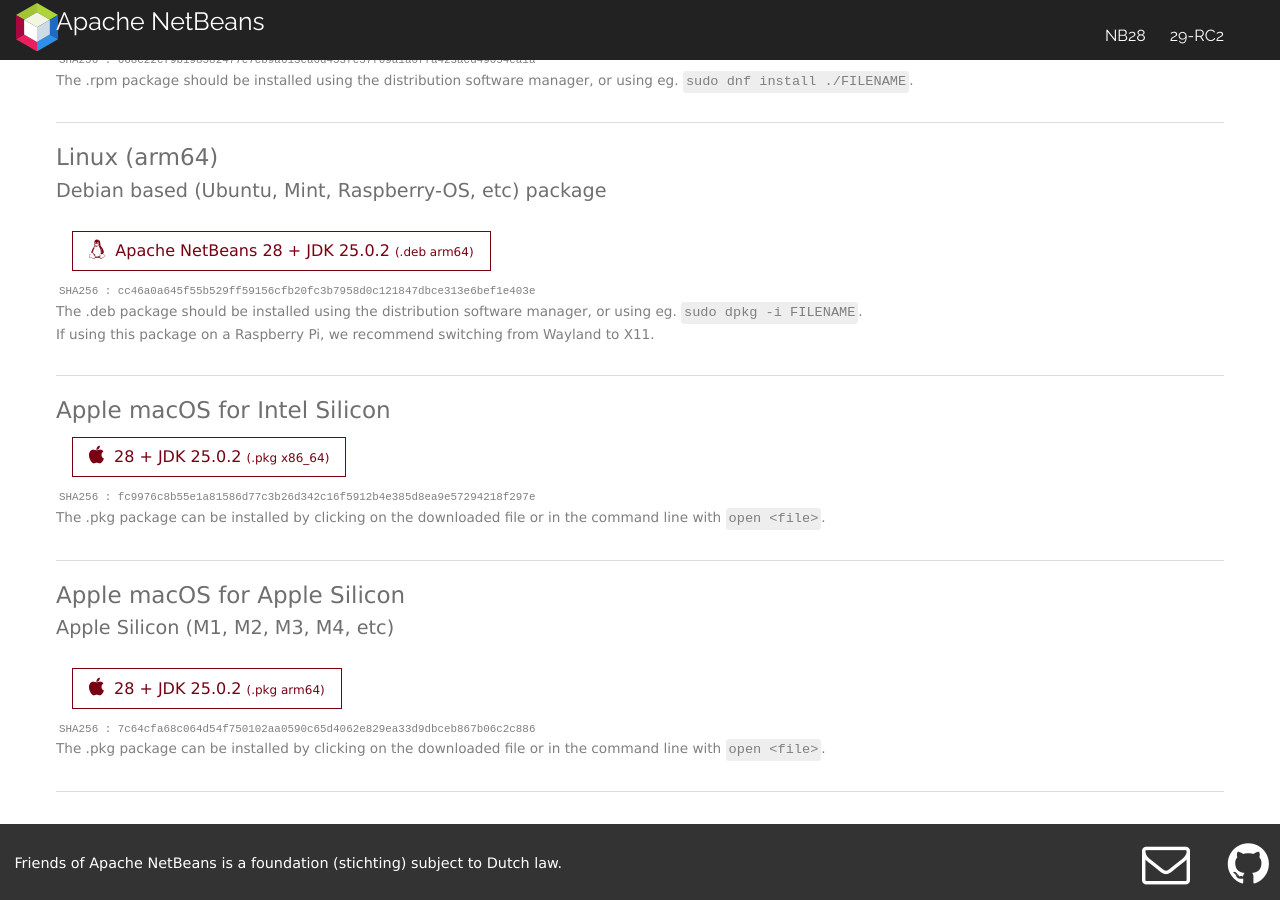
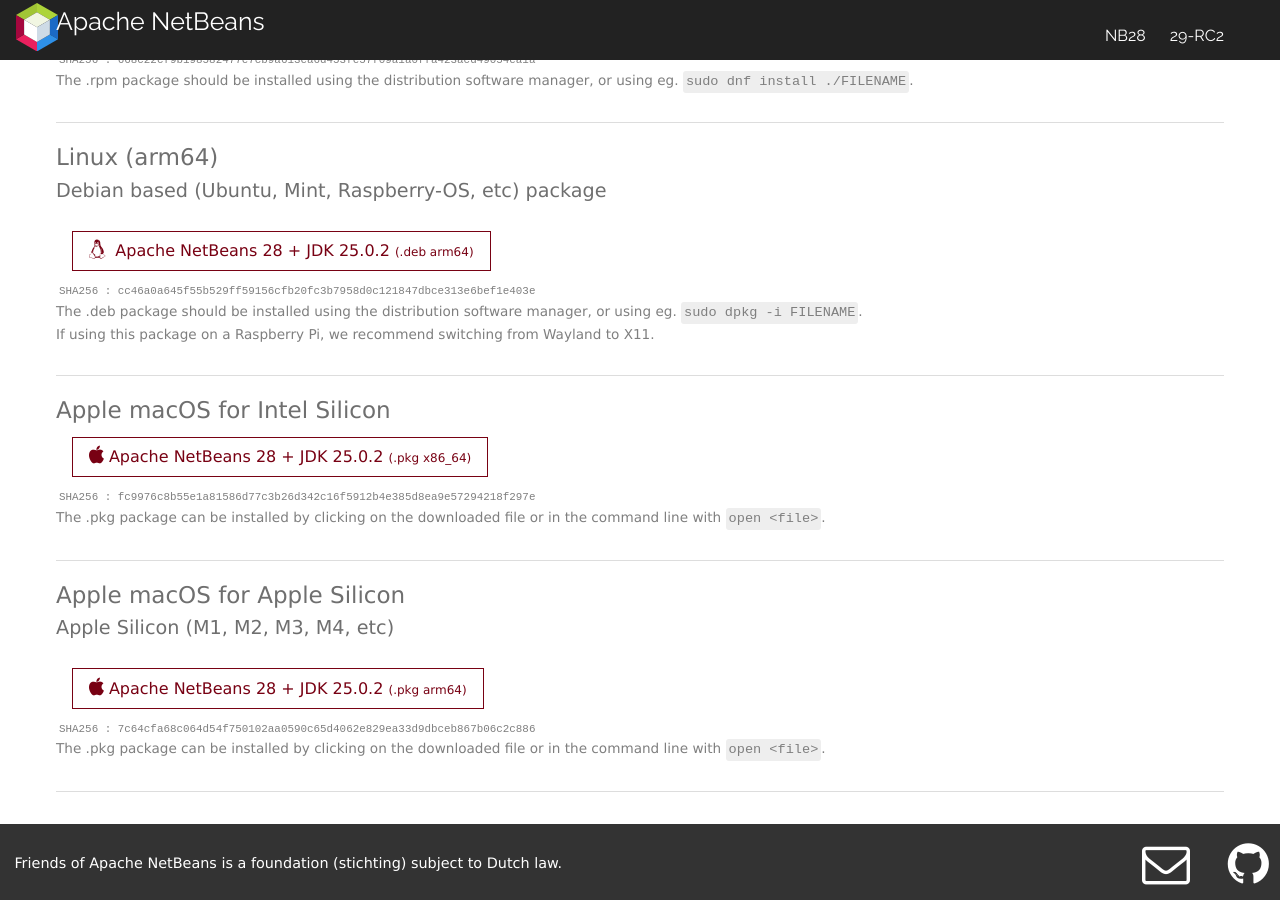
Before and after one commit to Friends-of-Apache-NetBeans/netbeans-installers-site, a Jekyll site: the page built from index.html, in a window 1280 px wide and 900 px high, scrolled down 1138 px. Built offline with Jekyll 4.4.1, drawn with Linux system fonts in a browser that asks for light colours; nearby versions of some CDN libraries.

Commit message:
Update release.html

```diff
--- a/_includes/release.html
+++ b/_includes/release.html
@@ -55,7 +55,7 @@
   {%- if sb.macos-pkg-x64-hash -%}
   <section class="download-arch">
     <h3>Apple macOS for Intel Silicon</h3>
-    <div><a href="{{ sb.macos-pkg-x64-url }}" class="btn"><i class="fa fa-apple"></i>
+    <div><a href="{{ sb.macos-pkg-x64-url }}" class="btn"><i class="fa fa-apple"></i>Apache NetBeans
         {{ sb.netbeans-version }} + JDK {{ sb.jdk-version }}
         <span class="type-arch">(.pkg x86_64)</span></a></div>
     <aside>
@@ -76,7 +76,7 @@
   <section class="download-arch">
     <h3>Apple macOS for Apple Silicon</h3>
     <h4>Apple Silicon (M1, M2, M3, M4, etc)</h4>
-    <div><a href="{{ sb.macos-pkg-arm-url }}" class="btn"><i class="fa fa-apple"></i>
+    <div><a href="{{ sb.macos-pkg-arm-url }}" class="btn"><i class="fa fa-apple"></i>Apache NetBeans
         {{ sb.netbeans-version }} + JDK {{ sb.jdk-version }}
         <span class="type-arch">(.pkg arm64)</span></a></div>
     <aside>
```
